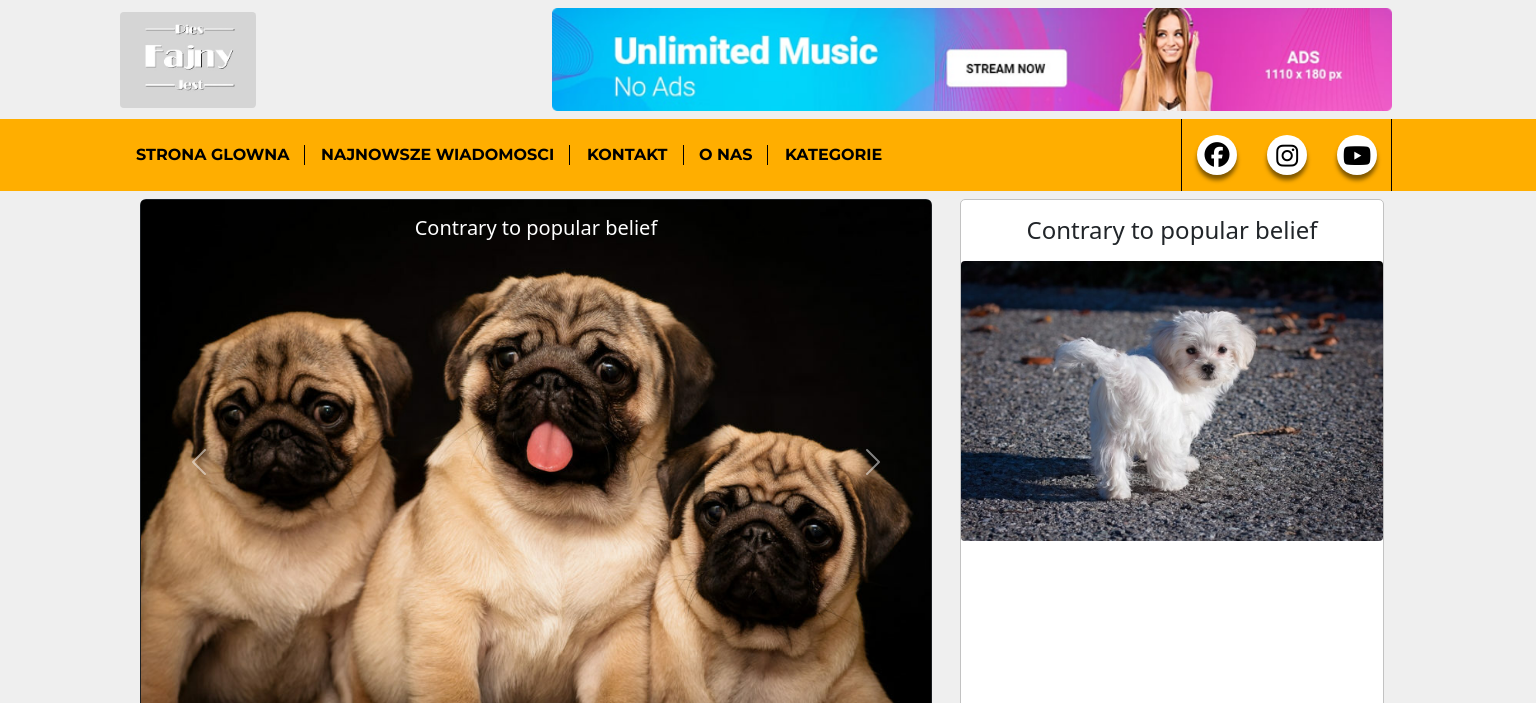
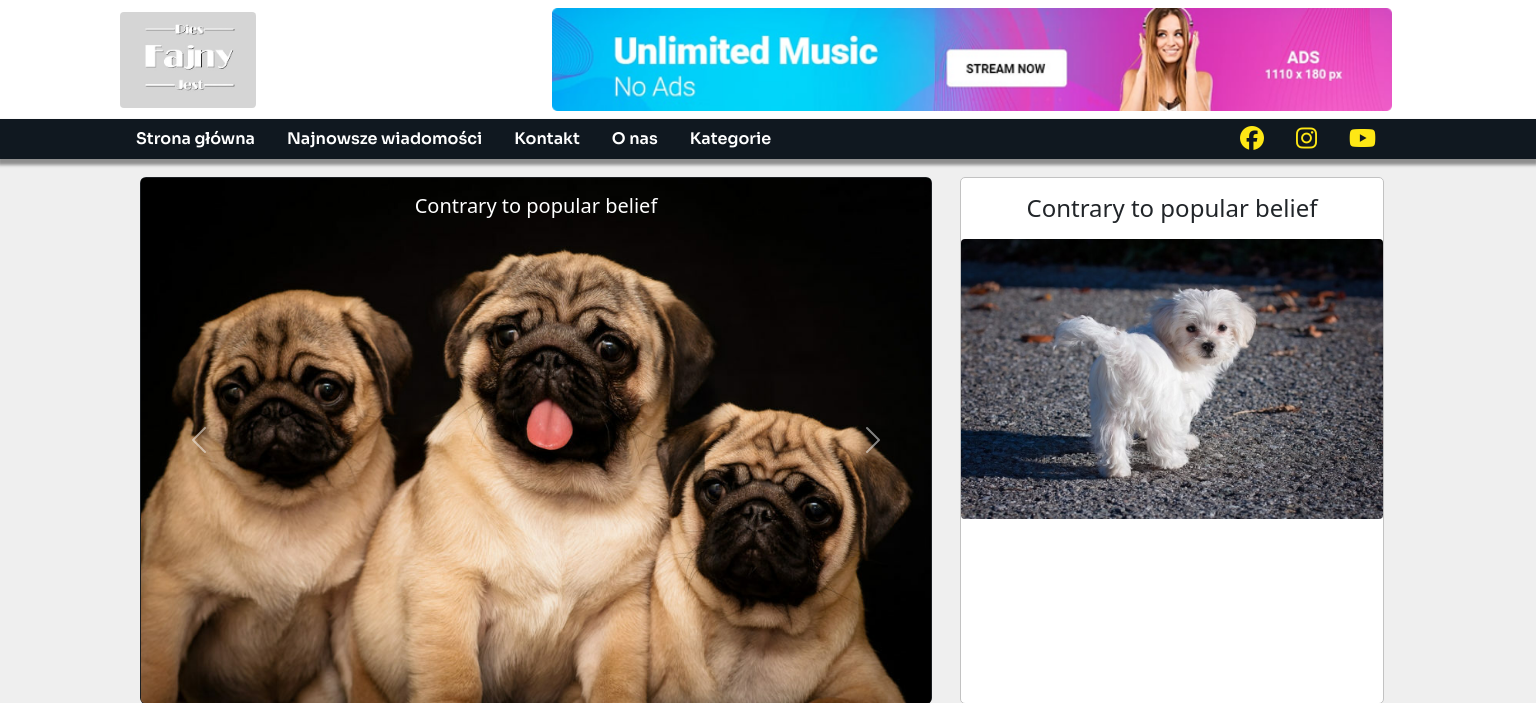
Before and after one commit to espadAbtw/piesfajnyjest, a PHP site: page / in a window 1536 px wide. Shown: the top 703 px of the page. Run offline with PHP 8.4, Linux system fonts and the light colour scheme; some libraries are stand-ins or nearby versions.

Commit message:
redesign navbara

```diff
--- a/index.html
+++ b/index.html
@@ -17,69 +17,65 @@
   <link rel="preconnect" href="https://fonts.gstatic.com" crossorigin>
   <link href="https://fonts.googleapis.com/css2?family=Montserrat:wght@200;300;400;600;700&display=swap"
     rel="stylesheet">
+  <link rel="preconnect" href="https://fonts.googleapis.com">
+  <link rel="preconnect" href="https://fonts.gstatic.com" crossorigin>
+  <link href="https://fonts.googleapis.com/css2?family=Questrial&display=swap" rel="stylesheet">
+  <link rel="preconnect" href="https://fonts.googleapis.com">
+  <link rel="preconnect" href="https://fonts.gstatic.com" crossorigin>
+  <link href="https://fonts.googleapis.com/css2?family=Sora:wght@100;200;300;400;500;600;700;800&display=swap"
+    rel="stylesheet">
 </head>
 
 <body>
   <!--Header-->
   <!--------------------->
   <!--------------------->
-    <header>
-      <div class="header-container">
-          <!--
-          <div class="header-top">
-              <div class="container">
-                  <div class="col-xl-12">
-                      <div class="row">
-                         <div class="col-10 header-info-left">
-                          <ul class="header-info-left-list">
-                              <li>dupa</li>
-                              <li>|</li>
-                              <li>dupa blada</li>
-                              <li>|</li>
-                              <li>o nas</li>
-                          </ul>
-                         </div>
-                         <div class="col-2">
-                          <i class="fa-solid fa-calendar-days" id="c1">+123312321321</i>
-                         </div>
-                  </div>
-              </div>
-           </div>
-          </div>-->
+  <div class="header-container ">
     <div class="header-mid">
       <div class="container">
         <div class="row d-flex align-items-center">
           <div class="col-xl-4 col-lg-4 col-md-4 d-none d-md-block">
             <div class="logo">
               <a href="index.html">
-                              <img src ="/img/Test2.jpg" width="136px" height="96px"alt ="logo piesfajnyjest.pl"></a>
+                <img src="/img/Test2.jpg" width="136px" height="96px" alt="logo piesfajnyjest.pl"></a>
             </div>
           </div>
           <div class="col-xl-8 col-lg-8 col-md-8">
             <div class="header-banner d-flex justify-content-center">
-                              <img src="img/xheader_card.png.pagespeed.ic.km3KvJvPZR.png" alt="reklama"width=100%>
+              <img src="img/xheader_card.png.pagespeed.ic.km3KvJvPZR.png" alt="reklama" width=100%>
             </div>
           </div>
         </div>
       </div>
     </div>
+  </div>
+
   <div class="header-bottom sticky-top">
     <div class="container">
       <div class="row">
         <div class="col-xl-8 col-lg-8 col-md-8">
           <ul class="nav nav-menu menu">
-                              <li class="nav-item hvr-underline-from-center"><a href="#" class="nav-link"> STRONA GLOWNA </a></li>
-                              <li class="nav-item hvr-underline-from-center"><a href="#" class="nav-link"> NAJNOWSZE WIADOMOSCI </a></li>
-                              <li class="nav-item hvr-underline-from-center"><a href="#" class="nav-link"> KONTAKT </a></li>
-                              <li class="nav-item hvr-underline-from-center"><a href="#" class="nav-link"> O NAS </a></li>
-                              <li class="nav-item hvr-underline-from-center"><a href="#" class="nav-link"> KATEGORIE </a></li>
+            <li class="nav-item "><a href="#" class="nav-link" id="item1" onclick="navbarAction('item1')"> Strona
+                główna</a></li>
+            <li class="nav-item "><a href="#" class="nav-link " id="item2" onclick="navbarAction('item2')"> Najnowsze
+                wiadomości </a>
+            </li>
+            <li class="nav-item "><a href="#" class="nav-link " id="item3" onclick="navbarAction('item3')"> Kontakt </a>
+            </li>
+            <li class="nav-item " ><a href="#" class="nav-link " id="item4"onclick="navbarAction('item4')"> O nas </a>
+            </li>
+            <li class="nav-item "><a href="#" class="nav-link " id="item5" onclick="navbarAction('item5')"> Kategorie
+              </a></li>
           </ul>
         </div>
         <div class="col-xl-4 col-lg-4 col-md-4">
           <ul class="nav sm-list">
-                              <li class="nav-item"><a href="#" class="nav-link"><i class="fab fa-facebook"></i></a></li>
-                              <li class="nav-item"><a href="#" class="nav-link"><i class="fab fa-instagram"></i></a></li>
-                              <li class="nav-item"><a href="#" class="nav-link"><i class="fab fa-youtube"></i></a></li>
+            <li class="nav-item"><a href="#" class="nav-link" onmouseover="flip('fb')" onmouseout="flop('fb')"><i
+                  class="fab fa-facebook fa-xl" id="fb"></i></a></li>
+            <li class="nav-item"><a href="#" class="nav-link" onmouseover="flip('ig')" onmouseout="flop('ig')"><i
+                  class="fab fa-instagram fa-xl" id="ig"></i></a></li>
+            <li class="nav-item"><a href="#" class="nav-link" onmouseover="flip('yt')" onmouseout="flop('yt')"><i
+                  class="fab fa-youtube fa-xl" id="yt"></i></a></li>
 
           </ul>
         </div>
@@ -91,9 +87,6 @@
       </div>
     </div>
   </div>
-
-      </div>
-  </header>
   <!--Header-->
   <!--------------------->
   <!--------------------->
--- a/script.js
+++ b/script.js
@@ -8,11 +8,32 @@ function mobileMenu() {
     navMenu.classList.toggle("active");
 }
 
+/*  Zamykanie burgera
+
 const navLink = document.querySelectorAll(".nav-link");
+navLink.forEach(n => n.addEventListener("click", closeMenu));
 
-navLink.forEach(n => n.addEventListener("click", closeMenu));
 
 function closeMenu() {
     hamburger.classList.remove("active");
     navMenu.classList.remove("active");
 }
+*/
+function flip(x) {
+    document.getElementById(x).classList.add("flipped");
+    document.getElementById(x).classList.remove("notflipped");
+}
+function flop(x) {
+    document.getElementById(x).classList.remove("flipped");
+    document.getElementById(x).classList.add("notflipped");
+}
+
+function navbarAction(x) {
+
+    document.getElementById('item1').classList.remove("navbar-active");
+    document.getElementById('item2').classList.remove("navbar-active");
+    document.getElementById('item3').classList.remove("navbar-active");
+    document.getElementById('item4').classList.remove("navbar-active");
+    document.getElementById('item5').classList.remove("navbar-active");
+    document.getElementById(x).classList.add("navbar-active");
+}
--- a/style.css
+++ b/style.css
@@ -2,134 +2,76 @@
 @import url('https://fonts.googleapis.com/css2?family=Roboto+Condensed:wght@300;400;700&display=swap');
 /*
 font-family: 'Montserrat', sans-serif;
+font-family: 'Questrial', sans-serif;
+font-family: 'Sora', sans-serif;
+
 */
 .body {
-    background-color: #D9D9D9;
+    background-color: #ffffff;
 }
 
 /* --------------- HEADER Z NAVBAREM -------------*/
 /* --------------- HEADER Z NAVBAREM -------------*/
 /* --------------- HEADER Z NAVBAREM -------------*/
 
-/*--------------*/
-/*  HEADER TOP  */
-/*--------------*/
-.header-top {
-    background-color: black;
-}
-#c1 {
-    color: white;
-}
-.header-top {
-    padding: 0.3em 0;
-}
-.header-info-left {
-    color: white;
-    display: table;
 
-}
-
-.header-info-left .header-info-left-list {
-    list-style: none;
-    margin-bottom: 0;
-    padding-left: 0;
-}
-.header-info-left .header-info-left-list li {
-    display: inline-block;
-}
-.header-info-right {
-    text-align: right;
-}
 /*--------------*/
 /*  HEADER MID  */
 /*--------------*/
 .header-mid {
-    background-color: #efefef;
+    /*background-color: #efefef;*/
+    background-color: rgb(255, 255, 255);
     padding: 0.5em 0;
 }
 
 /*--------------*/
 /* HEADER BOTTOM */
-/*--------------*/
+/*------#FEE715FF--------*/
 
 .header-bottom {
-    background-color: #FFAE00;
-    font-family: 'Montserrat', sans-serif;
-    font-weight: bold;
-    padding: 1em 0;
+    background-color: #101820FF;
+    font-family: 'Sora', sans-serif;
+    box-shadow: rgba(0, 0, 0, 0.4) 0px 4px 3px 2px;
+    margin-bottom: 10px;
+
+}
+.header-bottom .row .nav-link {
+    color: #fff;
 }
 
-.header-bottom .row .nav-link {
+.header-bottom .row .menu .nav-link:hover {
     color: #000;
-}
-.header-bottom .row .nav-link:hover {
-    color: #fff;
-}
-/* NAVBAR MENU */
-.header-bottom .row .nav .nav-link {
-    font-weight: bold;
+    background-color: #FEE715FF;
+    transition: all 0.1s ease-in-out;
 }
 
+/* NAVBAR MENU */
 
+.header-bottom .row .nav .nav-link {
+    font-weight: 600;
+}
 
-  @media (min-width: 1400px) {
-    .menu .nav-item::after{
-    content: "";
-    width: 1px;
-    height: 20px;
-    background:#000;
-    position: absolute;
-    right: 0;
-    top: 50%;
-    transform: translateY(-50%);
+.navbar-active {
+    color: #000 !important;
+    background-color: #FEE715FF !important;
 }
-.menu .nav-item:nth-child(5)::after{
-    content: "";
-    width: 0;
-    height: 20px;
-    position: absolute;
-    right: 0;
-    top: 50%;
-    transform: translateY(-50%);
-    z-index: 2;
-}
-/* Underline From Center */
-.hvr-underline-from-center {
-    display: inline-block;
-    vertical-align: middle;
-    -webkit-transform: perspective(1px) translateZ(0);
-    transform: perspective(1px) translateZ(0);
-    box-shadow: 0 0 1px rgba(0, 0, 0, 0);
-    position: relative;
-    overflow: hidden;
-  }
-  .hvr-underline-from-center:before {
-    content: "";
-    position: absolute;
-    z-index: -1;
-    left: 51%;
-    right: 51%;
-    bottom: 0;
-    background: #fff;
-    height: 4px;
-    -webkit-transition-property: left, right;
-    transition-property: left, right;
-    -webkit-transition-duration: 0.3s;
-    transition-duration: 0.3s;
-    -webkit-transition-timing-function: ease-out;
-    transition-timing-function: ease-out;
-  }
-  .hvr-underline-from-center:hover:before, .hvr-underline-from-center:focus:before, .hvr-underline-from-center:active:before {
-    left: 0;
-    right: 0;
-  }
-  }
-
-
 
 /*--------------*/
 /* NAVBAR SOCIALE */
 /*--------------*/
+.flipped {
+    transform: rotate3d(0,1,0,180deg);
+    transition: all 0.2s ease-in-out;
+}
+.notflipped {
+    transform: rotate3d(0,1,0,0deg);
+    transition: all 0.2s ease-in-out;
+}
+.sm-list .nav-item .fab{
+    color:#FEE715FF;
+}
+
+
 .sm-list{
     justify-content: right;
     position: relative;
@@ -140,83 +82,8 @@ font-family: 'Montserrat', sans-serif;
     transform: translate(-50%, -50%);
     display: flex;
 }
-.sm-list .nav-item {
-    position: relative;
-    list-style: none;
-    margin: 0 15px;
-}
-.sm-list .nav-item .fab {
-    font-size: 25px;
-    line-height: 24px;
-    transition: .3s;
-    color: #000;
-}
-.sm-list .nav-item .fa-facebook::before{
-    position: absolute;
-    top:21%;
-    left: 19%;
-}
-.sm-list .nav-item .fa-instagram::before{
-    position: absolute;
-    top:22%;
-    left: 23%;
-}
-.sm-list .nav-item .fa-youtube::before{
-    position: absolute;
-    top:22%;
-    left: 15%;
-}
-
-.sm-list .nav-item .fab:hover{
-    color: #fff;
-}
-.sm-list .nav-item .nav-link{
-    position: relative;
-    width: 40px;
-    height: 40px;
-    border-radius: 50%;
-    background-color: #fff;
-    transition: .6s;
-    box-shadow: 0 5px 4px rgba(0,0,0,.5);
-}
-.sm-list .nav-item .nav-link:hover{
-    transform: translate(0,-10%);
-}
-.sm-list .nav-item:nth-child(1) a:hover {
-    background-color: #4267B2;
-}
-.sm-list .nav-item:nth-child(2) a:hover {
-    background-color: #bd34b6;
-}
-.sm-list .nav-item:nth-child(3) a:hover {
-    background-color: #FF0000;
-}
 
 
-
-
-.sm-list::before{
-    content: "";
-    width: 1px;
-    height: 72px;
-    background: #000;
-    position: absolute;
-    right: 0;
-    top: 50%;
-    transform: translateY(-50%);
-}
-
-
-.sm-list::after{
-    content: "";
-    width: 1px;
-    height: 72px;
-    background:#000;
-    position: absolute;
-    right: 210px;
-    top: 50%;
-    transform: translateY(-50%);
-}
 
 /*burger*/
 .hamburger {
@@ -231,7 +98,7 @@ font-family: 'Montserrat', sans-serif;
     margin: 5px;
     -webkit-transition: all 0.3s ease-in-out;
     transition: all 0.3s ease-in-out;
-    background-color: #101010;
+    background-color: #FEE715FF;
 }
 @media only screen and (max-width: 1399px) {
     .nav-menu {
@@ -250,12 +117,6 @@ font-family: 'Montserrat', sans-serif;
 
     .nav-menu.active {
         left: 0;
-    }
-
-    .nav-item {
-        margin: 1.5rem 0;
-        border-bottom: 1px solid black;
-
     }
 
     .hamburger {
```
Lines whose indentation alone changed are shown as unchanged.
